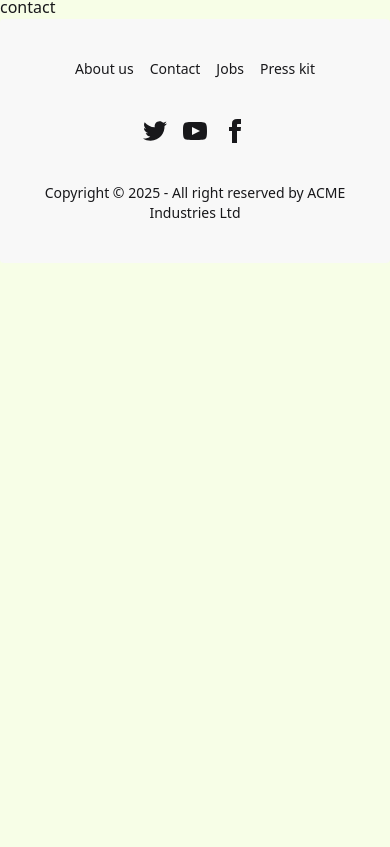
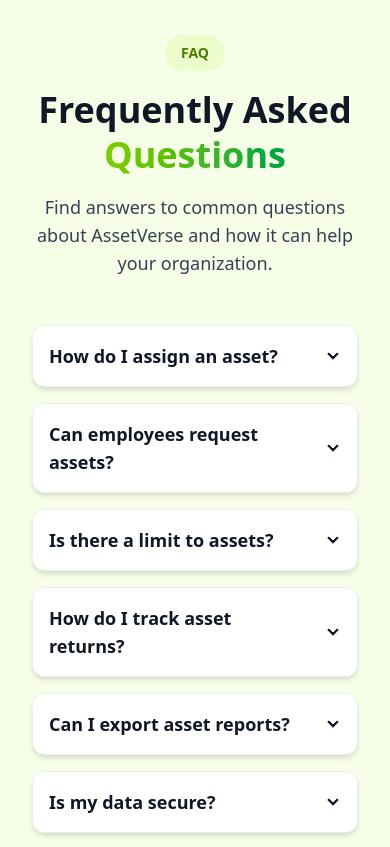
Before and after one commit to sajid-7756/AssetVerse-Client, a React (Vite) app: page / in a window 390 px wide. Shown: the part 10197-11044 px from the top of the page. Before the commit the page ends 10460 px from the top, so only its background shows below. Built offline with nearby package versions, Linux system fonts and the light colour scheme; no server answers.

Commit message:
added faq

```diff
--- a/src/components/Home/FAQ/FAQ.jsx
+++ b/src/components/Home/FAQ/FAQ.jsx
@@ -1,11 +1,90 @@
-import React from 'react'
+import React from "react";
+import { Disclosure } from "@headlessui/react";
+import { FaChevronDown } from "react-icons/fa";
+import Container from "../../Shared/Container";
 
 const FAQ = () => {
+  const faqs = [
+    {
+      question: "How do I assign an asset?",
+      answer:
+        "Navigate to the asset list, select an asset, and click 'Assign to Employee.' The process is quick and intuitive.",
+    },
+    {
+      question: "Can employees request assets?",
+      answer:
+        "Yes, employees can submit asset requests through their dashboard for HR approval. Requests are tracked and managed efficiently.",
+    },
+    {
+      question: "Is there a limit to assets?",
+      answer:
+        "Asset limits depend on your subscription plan. Upgrade to our premium plan for unlimited assets and advanced features.",
+    },
+    {
+      question: "How do I track asset returns?",
+      answer:
+        "View return dates and status in the asset tracking dashboard with automated reminders. Never miss a return deadline again.",
+    },
+    {
+      question: "Can I export asset reports?",
+      answer:
+        "Yes, generate and export detailed reports in PDF or CSV format anytime. Perfect for audits and compliance.",
+    },
+    {
+      question: "Is my data secure?",
+      answer:
+        "Absolutely. We use enterprise-grade encryption and comply with industry security standards to protect your data.",
+    },
+  ];
+
   return (
-    <div>
-      faq
+    <div className="py-16 md:py-24 px-4">
+      <Container className="max-w-4xl mx-auto">
+        {/* Header Section */}
+        <div className="text-center mb-12">
+          <div className="inline-block px-4 py-2 bg-lime-100 text-lime-700 rounded-full font-bold text-sm mb-4">
+            FAQ
+          </div>
+          <h2 className="text-4xl md:text-5xl font-bold text-gray-900 leading-tight mb-4">
+            Frequently Asked{" "}
+            <span className="bg-linear-to-r from-lime-500 to-green-600 bg-clip-text text-transparent">
+              Questions
+            </span>
+          </h2>
+          <p className="text-lg text-gray-700 max-w-2xl mx-auto">
+            Find answers to common questions about AssetVerse and how it can
+            help your organization.
+          </p>
+        </div>
+
+        {/* FAQ Accordion */}
+        <div className="space-y-4">
+          {faqs.map((faq, index) => (
+            <div
+              key={index}
+              className="collapse collapse-arrow border border-base-300 bg-white rounded-xl shadow-md"
+            >
+              <input type="checkbox" />
+              <div className="collapse-title text-lg font-bold text-gray-900">
+                {faq.question}
+              </div>
+              <div className="collapse-content text-gray-600 leading-relaxed">
+                <p>{faq.answer}</p>
+              </div>
+            </div>
+          ))}
+        </div>
+
+        {/* Contact CTA */}
+        <div className="mt-12 text-center">
+          <p className="text-gray-600 mb-4">Still have questions?</p>
+          <button className="btn bg-linear-to-r from-lime-500 to-green-600 hover:from-lime-600 hover:to-green-700 text-white border-0 shadow-lg hover:shadow-green-500/30 transition-all duration-300">
+            Contact Support
+          </button>
+        </div>
+      </Container>
     </div>
-  )
-}
+  );
+};
 
-export default FAQ
+export default FAQ;
```
